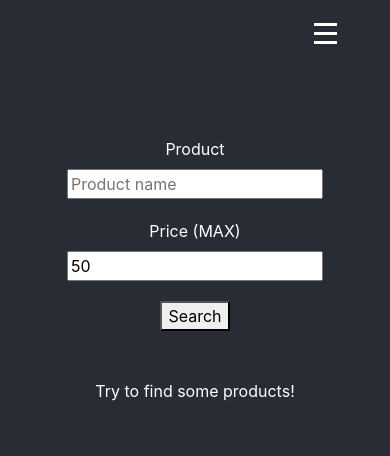
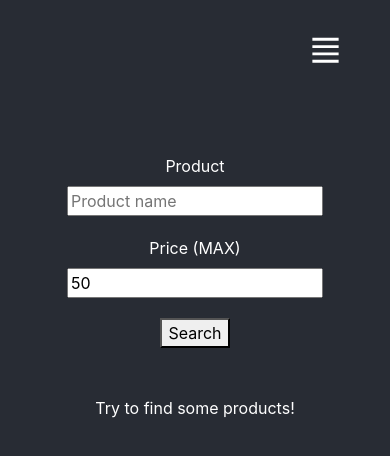
Before and after one commit to tatukristiani/shop-scraper-frontend, a React (Create React App) app: page / in a window 390 px wide. Shown: the top 456 px of the page. Built offline with nearby package versions, Linux system fonts and the light colour scheme.

Commit message:
Switched hamburger menu and removed unnecessary things

```diff
--- a/package.json
+++ b/package.json
@@ -9,6 +9,7 @@
     "axios": "^0.27.2",
     "react": "^18.2.0",
     "react-dom": "^18.2.0",
+    "react-icons": "^4.10.1",
     "react-router-dom": "^6.3.0",
     "react-scripts": "5.0.1",
     "web-vitals": "^2.1.4"
--- a/public/index.html
+++ b/public/index.html
@@ -3,7 +3,6 @@
 
 <head>
   <meta charset="utf-8" />
-  <!-- <meta http-equiv="Content-Type" content="text/html; charset=UTF-8" /> -->
   <meta name="viewport" content="width=device-width, initial-scale=1" />
   <link rel="stylesheet" href="https://cdn.jsdelivr.net/npm/bootstrap@4.4.1/dist/css/bootstrap.min.css"
     integrity="sha384-Vkoo8x4CGsO3+Hhxv8T/Q5PaXtkKtu6ug5TOeNV6gBiFeWPGFN9MuhOf23Q9Ifjh" crossorigin="anonymous">
--- a/src/components/NavigationBar.jsx
+++ b/src/components/NavigationBar.jsx
@@ -1,6 +1,9 @@
 import React, { useState, useContext } from "react";
 import { Link } from "react-router-dom";
 import { UserContext } from "../utility/UserContext.js";
+import { BsArrowRightSquare } from "react-icons/bs";
+import { RiAlignJustify } from "react-icons/ri";
+
 
 function NavigationBar() {
     const { savedUser, setSavedUser } = useContext(UserContext);
@@ -47,7 +50,7 @@ function NavigationBar() {
                     }
 
                     <button className={menuButtonClicked ? "hamburger is-active" : "hamburger"} onClick={toggleMenuButton}>
-                        <div class="bar"></div>
+                        <RiAlignJustify />
                     </button>
 
                 </div>
@@ -68,14 +71,14 @@ function NavigationBar() {
                         )
                     }
                     <button className={menuButtonClicked ? "hamburger is-active" : "hamburger"} onClick={toggleMenuButton}>
-                        <div class="bar"></div>
+                        <BsArrowRightSquare />
                     </button>
                 </div>
             </div>
         </nav>
+    )
 
 
-    )
 }
 
 export default NavigationBar;
--- a/src/index.css
+++ b/src/index.css
@@ -210,41 +210,18 @@ h2 {
 /* Navigation bar (hamburger) */
 
 .hamburger {
-  position: relative;
-  display: block;
-  width: 35px;
-  cursor: pointer;
-  height: 35px;
-  appearance: none;
   background: none;
   outline: none;
   border: none;
-
+  padding-right: 0;
+  padding-top: 1em;
 }
 
-.hamburger .bar,
-.hamburger::after,
-.hamburger::before {
-  content: '';
-  display: block;
-  width: 100%;
-  height: 3px;
-  background-color: #FFF;
-  margin: 6px 0px;
-  transition: 0.4s;
+svg {
+  color: white;
+  font-size: 35px;
 }
 
-.hamburger.is-active::before {
-  transform: rotate(-45deg) translate(-9px, 7px);
-}
-
-.hamburger.is-active::after {
-  transform: rotate(45deg) translate(-6px, -4px);
-}
-
-.hamburger.is-active .bar {
-  opacity: 0;
-}
 
 .mobile-nav {
   position: fixed;
--- a/src/index.js
+++ b/src/index.js
@@ -2,7 +2,6 @@ import React from 'react';
 import ReactDOM from 'react-dom/client';
 import './index.css';
 import App from './App';
-import reportWebVitals from './reportWebVitals';
 
 const root = ReactDOM.createRoot(document.getElementById('root'));
 root.render(
@@ -10,8 +9,3 @@ root.render(
     <App />
   </React.StrictMode>
 );
-
-// If you want to start measuring performance in your app, pass a function
-// to log results (for example: reportWebVitals(console.log))
-// or send to an analytics endpoint. Learn more: https://bit.ly/CRA-vitals
-reportWebVitals();
--- a/src/reportWebVitals.js
+++ /dev/null
@@ -1,13 +0,0 @@
-const reportWebVitals = onPerfEntry => {
-  if (onPerfEntry && onPerfEntry instanceof Function) {
-    import('web-vitals').then(({ getCLS, getFID, getFCP, getLCP, getTTFB }) => {
-      getCLS(onPerfEntry);
-      getFID(onPerfEntry);
-      getFCP(onPerfEntry);
-      getLCP(onPerfEntry);
-      getTTFB(onPerfEntry);
-    });
-  }
-};
-
-export default reportWebVitals;
```
Also changed, not shown: 1 other file (tests, documents, lock files or other folders).
